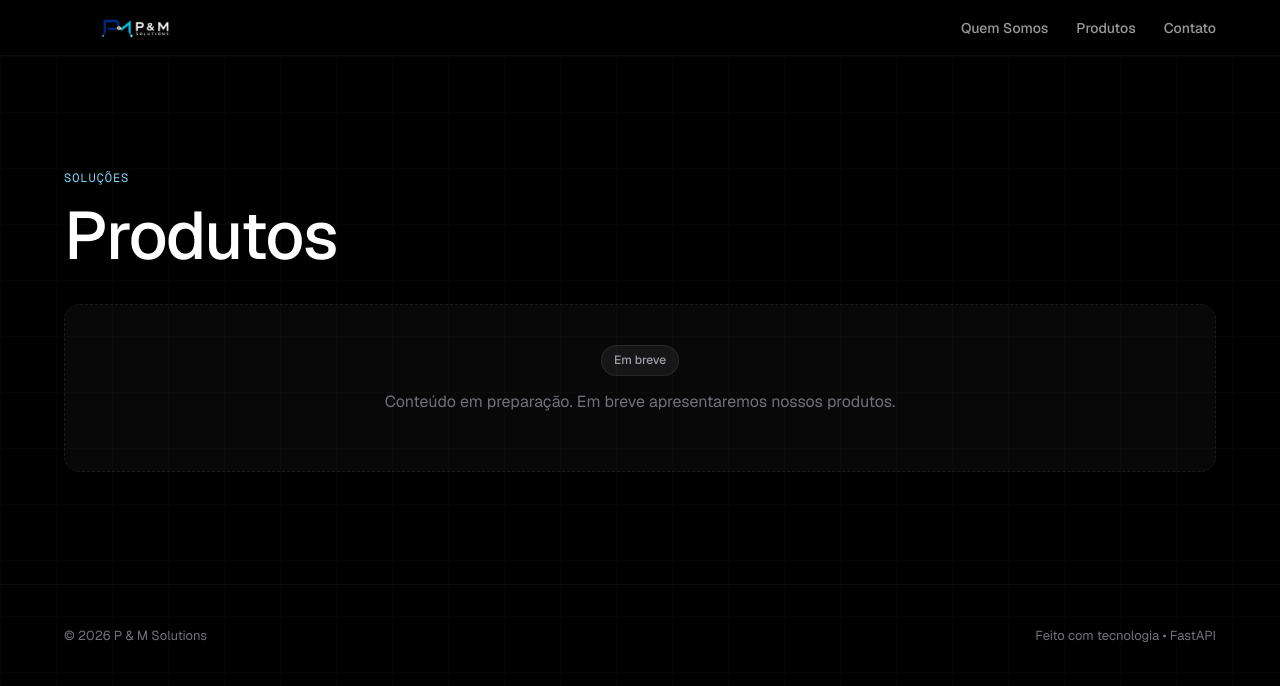
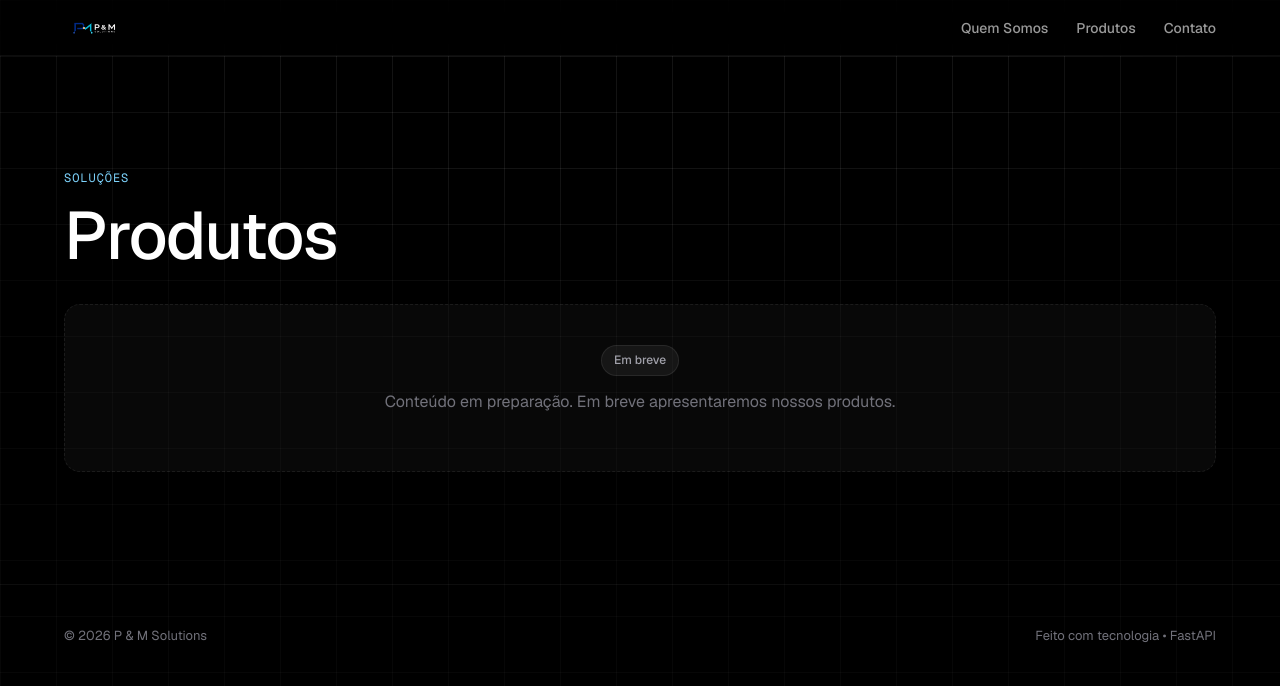
Before and after one commit to matiasestigarribia/p-m-solutions, a FastAPI app: page /produtos in a window 1280 px wide. Shown: the top 686 px of the page. Run offline with FastAPI, Linux system fonts and the light colour scheme; some libraries are stand-ins or nearby versions.

Commit message:
fix: align public page visual system

```diff
--- a/static/css/pm.css
+++ b/static/css/pm.css
@@ -39,6 +39,15 @@
   --container-max:     1200px;
   --container-gutter:  24px;
 
+  /* Shared square-grid system — one grammar across every route.
+     Ambient is the calm grid felt while scrolling; line is the stronger
+     grid drawn in each page's top band; mask fades it downward. */
+  --grid-size:         56px;
+  --grid-ambient:      rgba(255,255,255,.028);
+  --grid-line:         rgba(255,255,255,.05);
+  --grid-line-quiet:   rgba(255,255,255,.03);
+  --grid-mask:         radial-gradient(ellipse 70% 60% at 50% 0%, #000 40%, transparent 100%);
+
   --radius-btn: 12px; --radius-card: 16px; --radius-panel: 12px;
   --radius-input: 10px; --radius-pill: 999px;
 
@@ -60,9 +69,9 @@ body {
   color: var(--color-body);
   background-color: var(--color-bg);
   background-image:
-    linear-gradient(rgba(255,255,255,.018) 1px, transparent 1px),
-    linear-gradient(90deg, rgba(255,255,255,.018) 1px, transparent 1px);
-  background-size: 56px 56px;
+    linear-gradient(var(--grid-ambient) 1px, transparent 1px),
+    linear-gradient(90deg, var(--grid-ambient) 1px, transparent 1px);
+  background-size: var(--grid-size) var(--grid-size);
   padding-top: var(--ds-nav-h);
   -webkit-font-smoothing: antialiased;
 }
@@ -99,8 +108,23 @@ p { margin: 0 0 1rem; }
 
 /* Layout ------------------------------------------------------------------ */
 .container { max-width: var(--container-max); margin: 0 auto; padding: 0 var(--container-gutter); }
-.section { padding: var(--section-padding-y) 0; }
+.section { position: relative; padding: var(--section-padding-y) 0; }
 .section--alt { background: var(--bg-section-alt); }
+
+/* Shared page-head grid band — every route opens on the same grammar.
+   Drawn behind content via ::before; container sits above it. */
+.section--head::before,
+.section--head-quiet::before {
+  content: ''; position: absolute; inset: 0; z-index: 0; pointer-events: none;
+  background-image:
+    linear-gradient(var(--grid-line) 1px, transparent 1px),
+    linear-gradient(90deg, var(--grid-line) 1px, transparent 1px);
+  background-size: var(--grid-size) var(--grid-size);
+  -webkit-mask-image: var(--grid-mask); mask-image: var(--grid-mask);
+}
+.section--head-quiet::before { --grid-line: var(--grid-line-quiet); }
+.section--head > .container,
+.section--head-quiet > .container { position: relative; z-index: 1; }
 .section__eyebrow {
   font-family: var(--font-mono); font-size: 12px; letter-spacing: .08em;
   text-transform: uppercase; color: var(--color-accent-300); margin-bottom: 14px;
@@ -124,7 +148,7 @@ p { margin: 0 0 1rem; }
   display: flex; align-items: center; justify-content: space-between; gap: 16px;
 }
 .nav__brand { display: inline-flex; align-items: center; height: 100%; }
-.nav__brand-logo { display: block; width: 142px; height: 48px; object-fit: contain; object-position: center; }
+.nav__brand-logo { display: block; height: 30px; width: auto; object-fit: contain; object-position: left center; }
 .nav__links { display: flex; gap: 28px; list-style: none; margin: 0; padding: 0; }
 .nav__links a { color: rgba(255,255,255,0.6); font-size: 14px; font-weight: 500; transition: var(--transition-base); }
 .nav__links a:hover { color: #fff; }
@@ -150,13 +174,12 @@ p { margin: 0 0 1rem; }
 .hero__grid {
   position: absolute; inset: 0; z-index: 0;
   background-image:
-    linear-gradient(rgba(255,255,255,.04) 1px, transparent 1px),
-    linear-gradient(90deg, rgba(255,255,255,.04) 1px, transparent 1px);
-  background-size: 56px 56px;
-  -webkit-mask-image: radial-gradient(ellipse 70% 60% at 50% 0%, #000 40%, transparent 100%);
-  mask-image: radial-gradient(ellipse 70% 60% at 50% 0%, #000 40%, transparent 100%);
+    linear-gradient(var(--grid-line) 1px, transparent 1px),
+    linear-gradient(90deg, var(--grid-line) 1px, transparent 1px);
+  background-size: var(--grid-size) var(--grid-size);
+  -webkit-mask-image: var(--grid-mask); mask-image: var(--grid-mask);
 }
-.hero__inner { position: relative; z-index: 2; max-width: 820px; }
+.hero__inner { position: relative; z-index: 2; max-width: 780px; }
 .hero__badge {
   display: inline-flex; align-items: center; gap: 8px;
   background: var(--glass-panel); border: 1px solid var(--color-border);
--- a/templates/fragments/company.html
+++ b/templates/fragments/company.html
@@ -1,5 +1,5 @@
 <!-- Quem Somos fragment -->
-<section class="section" id="quem-somos">
+<section class="section section--head" id="quem-somos">
   <div class="container">
     <p class="section__eyebrow">Sobre a empresa</p>
     <h1>{{ content.QUEM_SOMOS.title }}</h1>
--- a/templates/fragments/contact.html
+++ b/templates/fragments/contact.html
@@ -1,5 +1,5 @@
 <!-- Contato fragment -->
-<section class="section section--alt" id="contato">
+<section class="section section--alt section--head-quiet" id="contato">
   <div class="container">
     <p class="section__eyebrow">Contato</p>
     <h1>{{ content.CONTATO_INTRO.title }}</h1>
--- a/templates/fragments/home.html
+++ b/templates/fragments/home.html
@@ -1,7 +1,8 @@
 <!-- Home fragment -->
 <section class="hero" id="home">
   <div class="hero__grid" aria-hidden="true"></div>
-  <div class="container hero__inner">
+  <div class="container">
+    <div class="hero__inner">
       <span class="hero__badge"><span class="tag">P &amp; M</span> Tecnologia para empresas</span>
       <h1 class="hero__title">Sistemas, soluções digitais e automações sob medida</h1>
       <p class="hero__subtitle">{{ content.QUEM_SOMOS.paragraphs[0] }}</p>
@@ -10,4 +11,5 @@
         <a class="btn-glass" href="/quem-somos" hx-get="/quem-somos" hx-target="#content" hx-swap="innerHTML" hx-push-url="true">Conheça a empresa</a>
       </div>
     </div>
+  </div>
 </section>
--- a/templates/fragments/products.html
+++ b/templates/fragments/products.html
@@ -1,5 +1,5 @@
 <!-- Produtos fragment -->
-<section class="section" id="produtos">
+<section class="section section--head" id="produtos">
   <div class="container">
     <p class="section__eyebrow">Soluções</p>
     <h1>{{ content.PRODUCTS_TITLE }}</h1>
```
Lines whose indentation alone changed are shown as unchanged.
